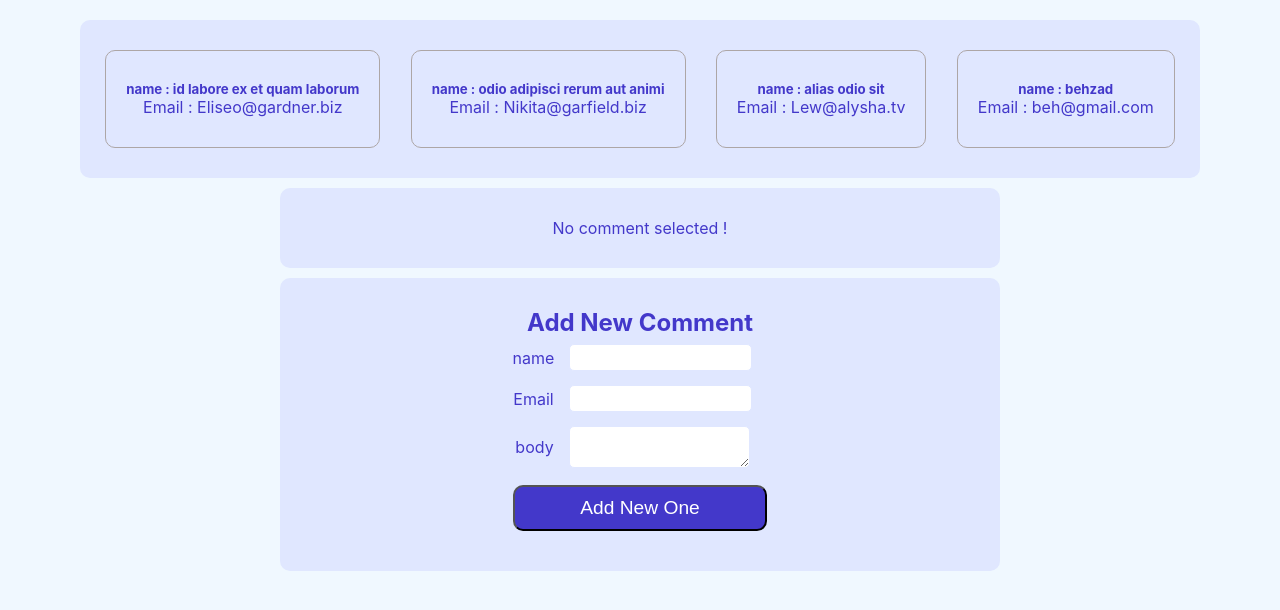
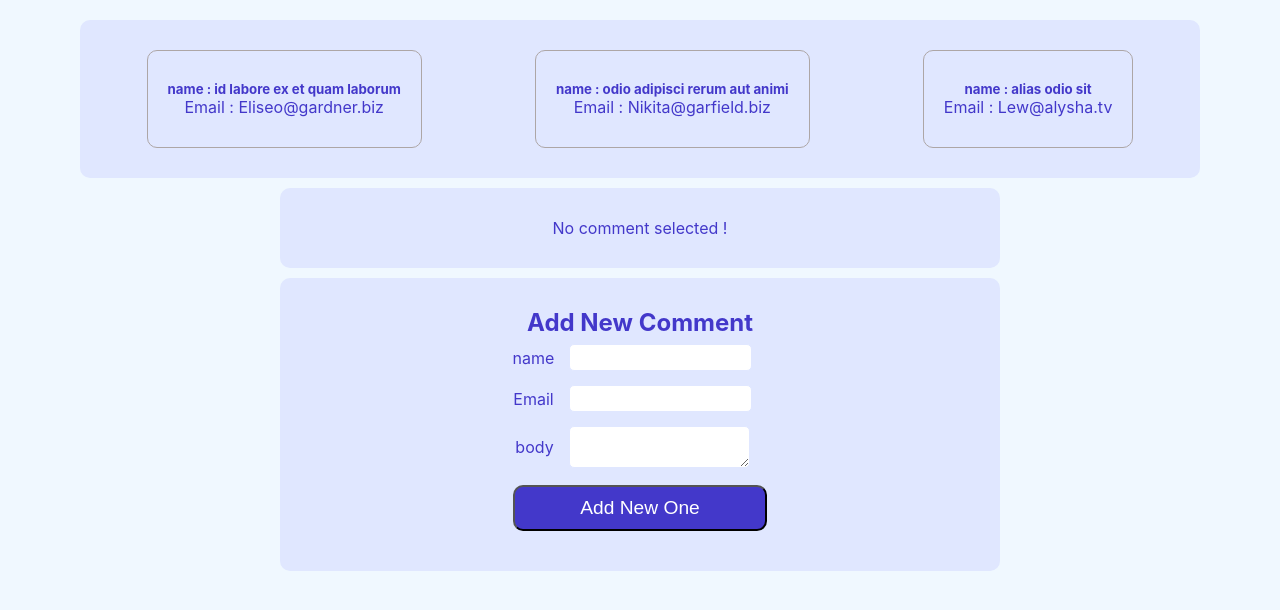
Before and after one commit to behzadiv/comment-app, a React (Create React App) app: page / in a window 1280 px wide. Shown: the top 610 px of the page. Built offline with nearby package versions, Linux system fonts and the light colour scheme; data requests are answered from the project's data file; the HTML template or start-up script is replaced by a standard one.

Commit message:
logic of addComment and update state of comments

```diff
--- a/data/db.json
+++ b/data/db.json
@@ -20,12 +20,6 @@
       "name": "alias odio sit",
       "email": "Lew@alysha.tv",
       "body": "non et atque\noccaecati deserunt quas accusantium unde odit nobis qui voluptatem\nquia voluptas consequuntur itaque dolor\net qui rerum deleniti ut occaecati"
-    },
-    {
-      "name": "behzad",
-      "email": "beh@gmail.com",
-      "body": "this is test",
-      "id": 5
     }
   ]
 }
--- a/src/components/HttpApp.jsx
+++ b/src/components/HttpApp.jsx
@@ -16,7 +16,7 @@ const HttpApp = () => {
       console.log(error);
     })
 
-  },[])
+  },[comments])
   //console.log(comments);
   const showComment=(id)=>{
     setSelectedId(id)
@@ -25,6 +25,10 @@ const HttpApp = () => {
     axios.delete(`http://localhost:3003/comments/${selectedId}`)
     .then((response)=>console.log(response.data))
     .catch((error)=>console.log(error))
+  }
+
+  const addComment=(data)=>{
+    setComments([...comments,data])
   }
   return (
     <div>
@@ -47,7 +51,7 @@ const HttpApp = () => {
           />
       </section>
       <section>
-          <NewComment/>
+          <NewComment addComment={addComment}/>
       </section>
     </div>
   );
--- a/src/components/NewComment.jsx
+++ b/src/components/NewComment.jsx
@@ -1,7 +1,7 @@
 import axios from "axios";
 import { useState } from "react";
 
-const NewComment = () => {
+const NewComment = ({addComment}) => {
   const [comment, setComment] = useState({
     name: "",
     email: "",
@@ -16,8 +16,12 @@ const NewComment = () => {
   const submitHandler = (e) => {
     e.preventDefault()
     axios.post("http://localhost:3003/comments",comment)
-    .then((response)=>console.log(response))
+    .then((response)=>{
+      console.log(response)
+      addComment(response.data)
+    })
     .catch((error)=>console.log(error))
+
   }
   return (
     <div className="newComment">
```
